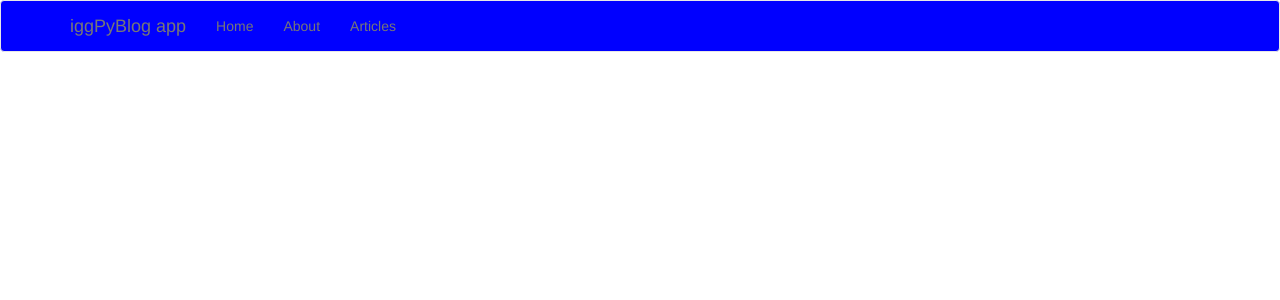
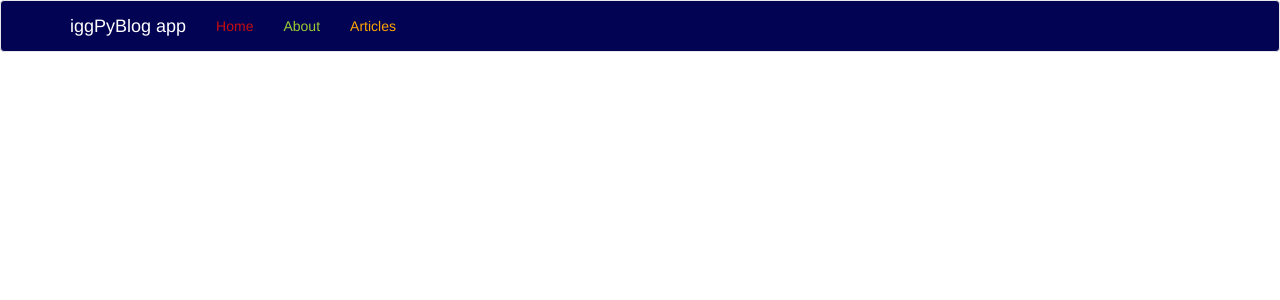
Before and after one commit to iggProjects/iggPyBlog, a Flask app: page / in a window 1280 px wide. Shown: the top 300 px of the page. Run offline with Flask 2, Linux system fonts and the light colour scheme; some libraries are stand-ins or nearby versions.

Commit message:
update _navbar.html (colors)

```diff
--- a/templates/includes/_navbar.html
+++ b/templates/includes/_navbar.html
@@ -1,5 +1,5 @@
 <!--  navegation html -->
-<nav class="navbar navbar-default" style="background-color: blue;">
+<nav class="navbar navbar-default" style="background-color: rgb(3, 3, 84);">
     <div class="container">
       <div class="navbar-header">
         <button type="button" class="navbar-toggle collapsed" data-toggle="collapse" data-target="#navbar" aria-expanded="false" aria-controls="navbar">
@@ -8,13 +8,13 @@
           <span class="icon-bar"></span>
           <span class="icon-bar"></span>
         </button>
-        <a class="navbar-brand" href="#">iggPyBlog app</a>
+        <a class="navbar-brand" href="#" style="color:white">iggPyBlog app</a>
       </div>
-      <div id="navbar" class="collapse navbar-collapse">
+      <div id="navbar" class="collapse navbar-collapse" >
         <ul class="nav navbar-nav">
-          <li><a href="/">Home</a></li>
-          <li><a href="/about">About</a></li>
-          <li><a href="/articles">Articles</a></li>
+          <li><a href="/" style="color:rgb(199, 14, 14);">Home</a></li>
+          <li><a href="/about" style="color:yellowgreen">About</a></li>
+          <li><a href="/articles" style="color:orange">Articles</a></li>
         </ul>
       </div>
     </div>
```
